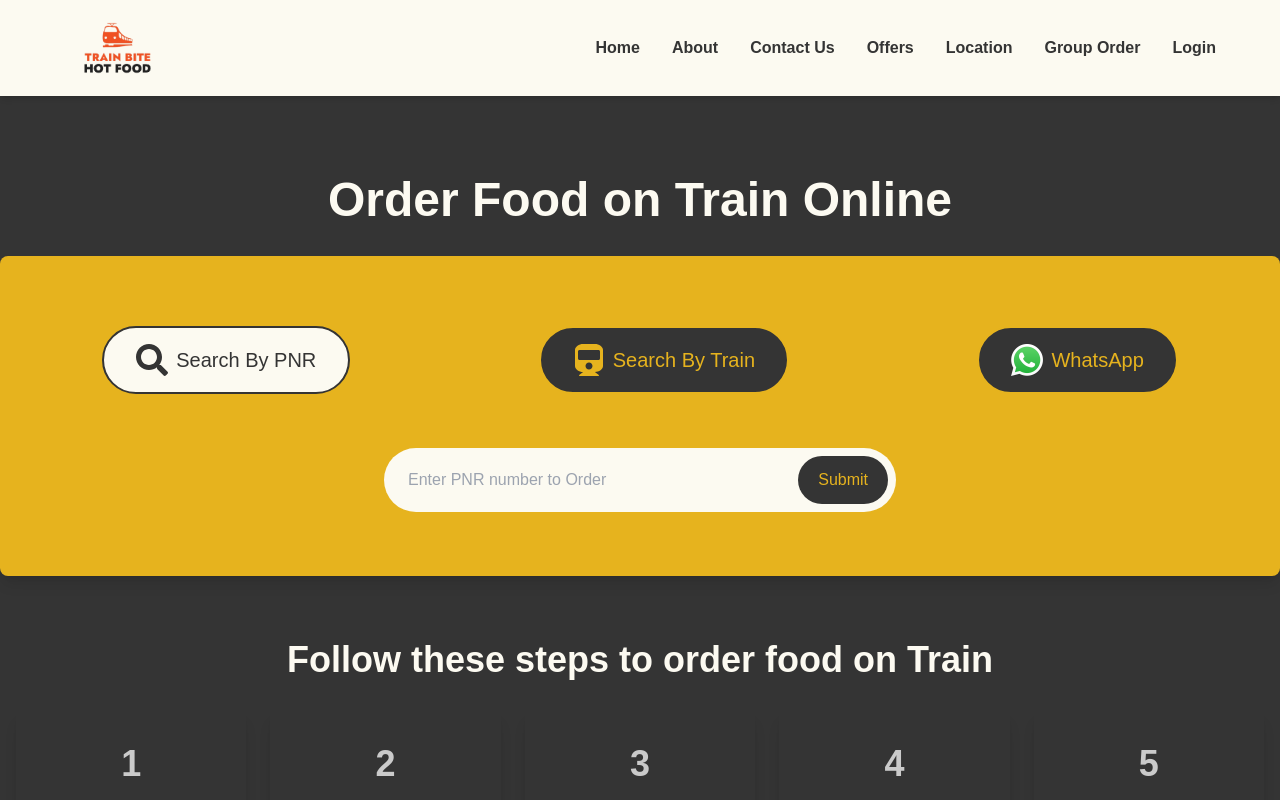
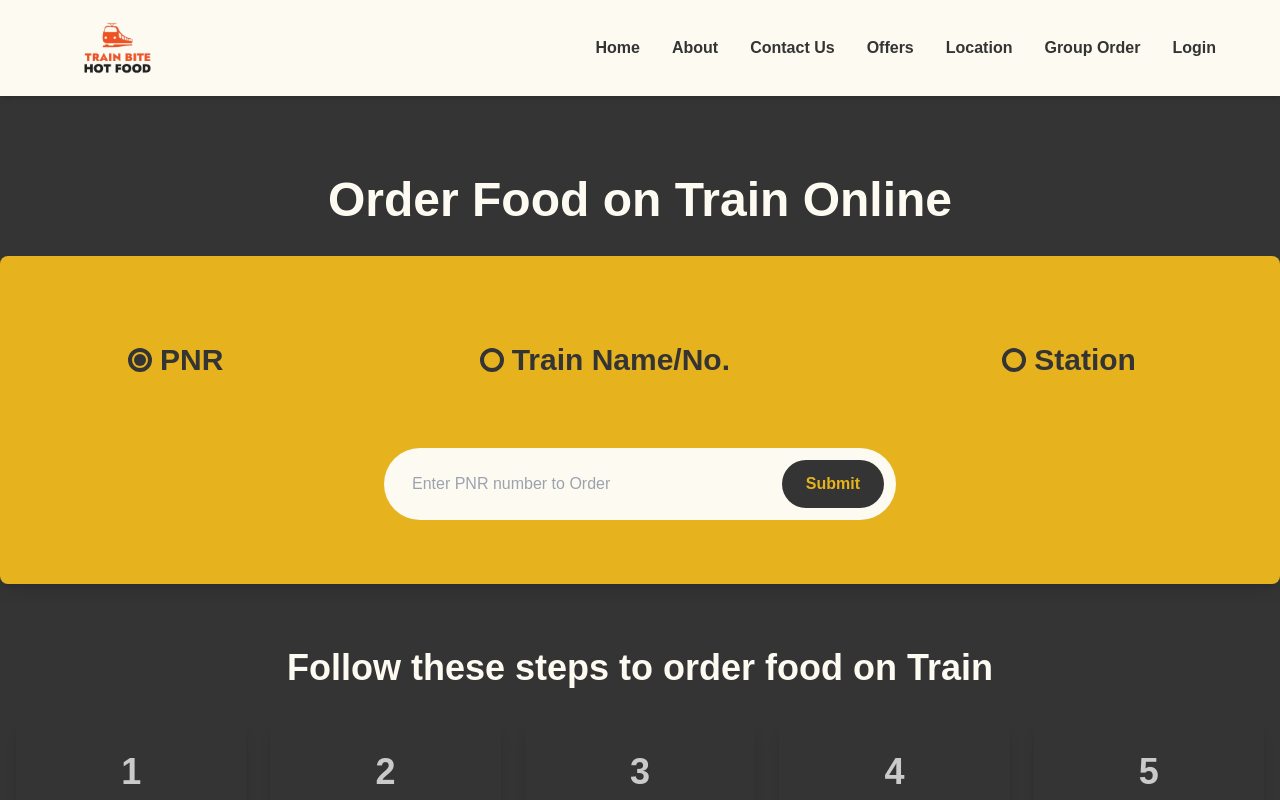
Before and after one commit to Nits-K/TrainBite, a Next.js app: page / in a window 1280 px wide. Shown: the top 800 px of the page. Built offline with nearby package versions, Linux system fonts and the light colour scheme.

Commit message:
changed buttons

```diff
--- a/src/app/page.js
+++ b/src/app/page.js
@@ -5,7 +5,6 @@ import Footer from "./components/Footer";
 import OrderMenu from "./components/OrderMenu";
 import Navbar from "./components/Navbar";
 import orders from "@/app/assets/data/orders.json";
-import { FaTrain, FaSearch, FaHome, FaInfoCircle,  FaUser, FaMapMarkerAlt,   FaUtensils } from "react-icons/fa";
 import { IoIosArrowDroprightCircle } from "react-icons/io";
 
 export default function Home() {
@@ -21,65 +20,87 @@ export default function Home() {
   };
 
   const cards = [
-    { step:"1", text: "Enter journey details" },
-    { step:"2", text: "Select restaurant" },
-    { step:"3", text: "Choose your food" },
-    { step:"4", text: "Place your order" },
-    { step:"5", text: " Enjoy your food !" },
+    { step: "1", text: "Enter journey details" },
+    { step: "2", text: "Select restaurant" },
+    { step: "3", text: "Choose your food" },
+    { step: "4", text: "Place your order" },
+    { step: "5", text: "Enjoy your food!" },
   ];
 
   return (
     <div className="flex font-poppins">
       <Navbar />
-      <div className="flex flex-col items-center  m-0 p-0 w-full bg-black min-h-screen">
+      <div className="flex flex-col items-center m-0 p-0 w-full bg-black min-h-screen">
         <Header />
         <div className="w-full flex flex-col items-center">
           <h1 className="text-white text-5xl mt-16 font-bold text-center">
             Order Food on Train Online
           </h1>
-          <div className="p-1  flex flex-col items-center w-full py-16 rounded-lg  max-w-screen-xl shadow-lg mt-8 transition-colors bg-gradient-to-t from-gold to-gold">
+          <div className="p-1 flex flex-col items-center w-full py-16 rounded-lg max-w-screen-xl shadow-lg mt-8 transition-colors bg-gradient-to-t from-gold to-gold">
             <div className="flex flex-wrap justify-around w-full mb-8 p-1 py-1.5">
-              <button
-                className={`flex items-center px-2 sm:px-8 py-4 text-xs sm:text-xl rounded-full transition-colors ${
-                  searchType === "PNR"
-                    ? "bg-white text-black"
-                    : "bg-black text-gold"
-                } hover:bg-white hover:text-black border-2 hover:border-black`}
-                onClick={() => handleButtonClick("PNR")}
+              <label className="flex items-center cursor-pointer">
+                <input
+                  type="radio"
+                  name="searchType"
+                  value="PNR"
+                  checked={searchType === "PNR"}
+                  onChange={() => handleButtonClick("PNR")}
+                  className="hidden"
+                />
+                <div
+                  className={`flex items-center px-2 sm:px-4 py-4 text-xl sm:text-3xl font-bold text-black border-0`}
                 >
-                <FaSearch className="h-8 w-8 mr-2" />
-                Search By PNR
-              </button>
-              <button
-                className={`flex items-center px-2 sm:px-8 py-4 text-xs sm:text-xl rounded-full transition-colors ${
-                  searchType === "Train"
-                    ? "bg-white text-black"
-                    : "bg-black text-gold"
-                } hover:bg-white hover:border-black border-2 hover:text-black`}
-                onClick={() => handleButtonClick("Train")}
+                  <span className="mr-2 rounded-full border-4 border-black w-6 h-6 flex items-center justify-center">
+                    {searchType === "PNR" && (
+                      <span className="w-3 h-3 bg-black rounded-full"></span>
+                    )}
+                  </span>
+                  PNR
+                </div>
+              </label>
+              <label className="flex items-center cursor-pointer">
+                <input
+                  type="radio"
+                  name="searchType"
+                  value="Train"
+                  checked={searchType === "Train"}
+                  onChange={() => handleButtonClick("Train")}
+                  className="hidden"
+                />
+                <div
+                  className={`flex items-center px-2 sm:px-8 py-4 text-xl sm:text-3xl font-bold text-black border-0`}
                 >
-                <FaTrain className="h-8 w-8 mr-2" />
-                Search By Train
-              </button>
-              <button
-                className={`flex items-center px-2 sm:px-8 py-4 text-xs sm:text-xl rounded-full transition-colors ${
-                  searchType === "WhatsApp"
-                    ? "bg-white text-black"
-                    : "bg-black text-gold"
-                } hover:bg-white hover:border-black border-2 hover:text-black`}
-                onClick={() => handleButtonClick("WhatsApp")}
+                  <span className="mr-2 rounded-full border-4 border-black w-6 h-6 flex items-center justify-center">
+                    {searchType === "Train" && (
+                      <span className="w-3 h-3 bg-black rounded-full"></span>
+                    )}
+                  </span>
+                  Train Name/No.
+                </div>
+              </label>
+              <label className="flex items-center cursor-pointer">
+                <input
+                  type="radio"
+                  name="searchType"
+                  value="Station"
+                  checked={searchType === "Station"}
+                  onChange={() => handleButtonClick("Station")}
+                  className="hidden"
+                />
+                <div
+                  className={`flex items-center px-2 sm:px-8 py-4 text-xl sm:text-3xl font-bold text-black border-0`}
                 >
-                <img
-                  src="images/whatsapp.png"
-                  alt="WhatsApp"
-                  className="h-8 w-8 mr-2"
-                />
-                WhatsApp
-              </button>
+                  <span className="mr-2 rounded-full border-4 border-black w-6 h-6 flex items-center justify-center">
+                    {searchType === "Station" && (
+                      <span className="w-3 h-3 bg-black rounded-full"></span>
+                    )}
+                  </span>
+                  Station
                 </div>
-            {searchType !== "WhatsApp" ? (
-              <div className="flex items-center bg-white rounded-full justify-between mt-4 w-full max-w-lg p-2">
-
+              </label>
+            </div>
+            {searchType !== "Station" ? (
+              <div className="flex items-center bg-white rounded-full justify-between mt-4 w-full max-w-lg p-3">
                 <input
                   type="text"
                   placeholder={
@@ -87,27 +108,30 @@ export default function Home() {
                       ? "Enter PNR number to Order"
                       : "Enter Train number to Order"
                   }
-                    className=" ml-4 bg-transparent outline-none border-0  rounded-full w-full"
+                  className="ml-4 bg-transparent outline-none border-0 rounded-full w-full"
                 />
                 <button
                   type="submit"
-                    className=" px-5 p-3 bg-black text-gold rounded-full hover:bg-gold hover:text-black"
+                  className="px-6 py-3 bg-black text-gold rounded-full font-bold hover:bg-gold hover:text-black"
                 >
                   Submit
                 </button>
               </div>
-
             ) : (
-              <button className="px-6 py-4 bg-white text-black border border-gray-300 rounded-full flex items-center text-xl hover:bg-gray-100 mt-4">
-                <img
-                  src="images/whatsapp.png"
-                  alt="WhatsApp"
-                  className="h-8 w-8 mr-2"
+              <div className="flex items-center bg-white rounded-full justify-between mt-4 w-full max-w-lg p-3">
+                <input
+                  type="text"
+                  placeholder="Enter Station name to Order"
+                  className="ml-4 bg-transparent outline-none border-0 rounded-full w-full"
                 />
-                980713867
+                <button
+                  type="submit"
+                  className="px-6 py-3 bg-black text-gold rounded-full font-bold hover:bg-gold hover:text-black"
+                >
+                  Submit
                 </button>
+              </div>
             )}
-          </div>
           </div>
 
           <h3 className="text-white mt-16 text-4xl font-bold text-center">
@@ -126,7 +150,7 @@ export default function Home() {
             ))}
           </div>
 
-        <div className="bg-gold px-16 py-4  shadow-lg rounded-lg mt-16 w-full max-w-screen-xl flex flex-col items-center">
+          <div className="bg-gold px-16 py-4 shadow-lg rounded-lg mt-16 w-full max-w-screen-xl flex flex-col items-center">
             <div className="flex items-center mb-4 w-full">
               <img
                 src="images/groupIcon.png"
@@ -134,7 +158,7 @@ export default function Home() {
                 className="w-20 h-20"
               />
               <div className="ml-4 p-8 flex-1">
-              <p className=" text-black leading-normal">
+                <p className="text-black leading-normal">
                   <strong className="text-2xl md:text-4xl">
                     Travelling in a group of 10 or more?
                   </strong>
@@ -148,14 +172,14 @@ export default function Home() {
                 className="text-white text-lg md:text-xl ml-auto"
                 onClick={() => (window.location.href = "/")}
               >
-              <IoIosArrowDroprightCircle className="text-5xl hover:text-black "/>
+                <IoIosArrowDroprightCircle className="pr-3 sm:pr-0 text-5xl hover:text-black" />
               </button>
             </div>
           </div>
 
-        <h1 className="text-4xl  my-16 text-white  font-bold">Latest Orders</h1>
-        <div className="scroll-container text-balance h-8 py-8  overflow-hidden">
-          <div className=" whitespace-normal scroll-content text-white ">
+          <h1 className="text-4xl my-16 text-white font-bold">Latest Orders</h1>
+          <div className="scroll-container text-balance h-8 py-8 overflow-hidden">
+            <div className="whitespace-normal scroll-content text-white">
               {orders.map((item, index) => (
                 <div
                   key={index}
@@ -170,7 +194,7 @@ export default function Home() {
 
           <div className="flex flex-col items-center mt-8">
             <button
-            className="p-5 my-6 text-white bg-black rounded-full font-semibold hover:bg-gold hover:text-black"
+              className="px-8 py-4 my-6 text-white bg-black rounded-full font-bold hover:bg-gold hover:text-black"
               onClick={handleExploreClick}
             >
               Explore More &gt;
@@ -181,6 +205,7 @@ export default function Home() {
               </div>
             )}
           </div>
+        </div>
         <Footer />
       </div>
     </div>
--- a/src/app/styles/navbar.css
+++ b/src/app/styles/navbar.css
@@ -2,7 +2,7 @@
   position: fixed;
   bottom: 0;
   /* left: 0; */
-  width: 90%;
+  width: 100%;
   height: 80px;
   border-radius: 20px;
   overflow: hidden;
@@ -11,7 +11,7 @@
   justify-content: space-evenly;
   padding-top: 10px;
   margin-bottom: 0.5rem;
-  margin-left: 1.5rem;
+
 
 }
 
```
Lines whose indentation alone changed are shown as unchanged.
